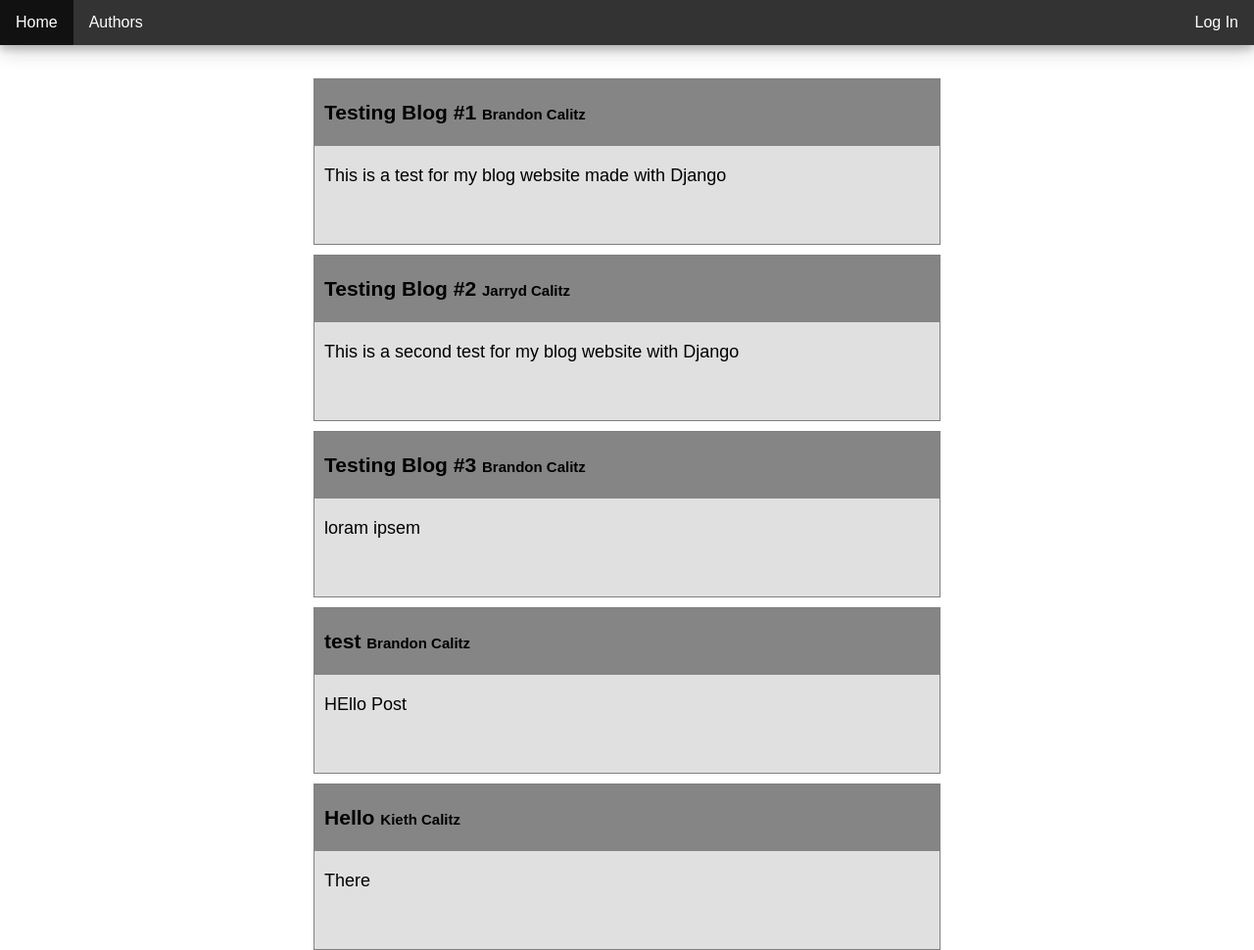
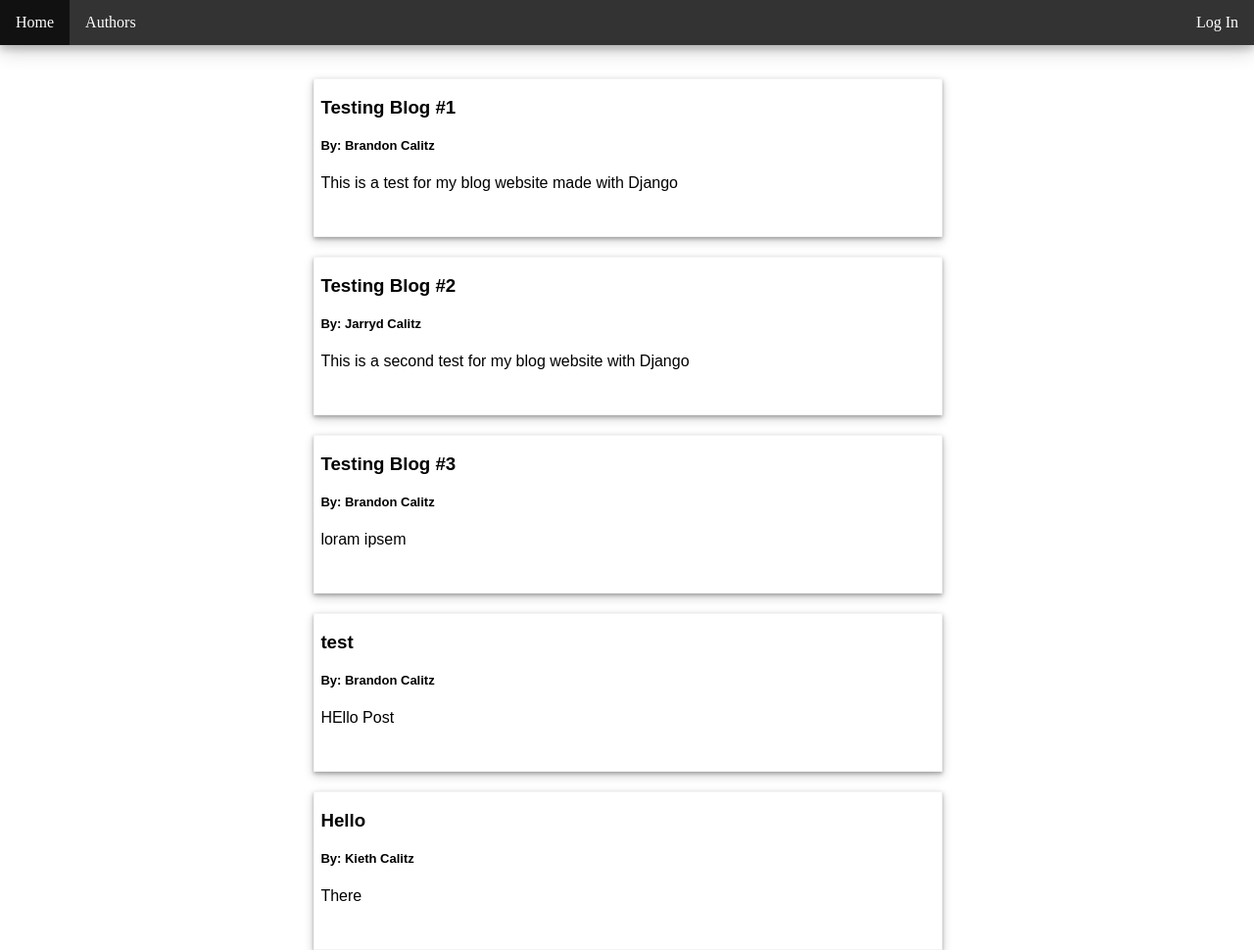
Before and after one commit to BCalitz/Blog, a Django app: page / in a window 1280 px wide. Shown: the whole page at 98% size. Run offline with Django 3.2, Linux system fonts and the light colour scheme; data comes from the database, SQL or seed files in the repository; both versions use the stored data as it was after the commit.

Commit message:
Styling Done

```diff
--- a/home/models.py
+++ b/home/models.py
@@ -5,8 +5,10 @@ class Author(models.Model):
 
     author_fname = models.CharField(max_length=64)
     author_sname = models.CharField(max_length=64)
-    author_email = models.EmailField(max_length=254)
+    author_email = models.EmailField(max_length=254, unique=True)
     author_pass = models.CharField(max_length=15)
+    # followers = models.ManyToManyField('self', related_name='follower',blank=True)
+    # following = models.ManyToManyField('self', related_name='following',blank=True)
     def __str__(self):
         return f"{self.author_fname} {self.author_sname}"
 
--- a/home/templates/home/index.html
+++ b/home/templates/home/index.html
@@ -2,20 +2,23 @@
 
 
 {% block body %}
+<div class='content'>
+    <ul class='blogs'>
+        {% for blog in blogs %}
+            <li class='blog-container'>
+                <a class='blog' href="{% url 'blog' blog.id %}" >
+                        <div class='content-container'>
+                            <h3 class='title'>{{ blog.blog_title}} </h3>
+                            <h5 class='name'>By: {{ blog.blog_author}}</h5>
+                            <p class='paragraph-container'>{{ blog.blog_context}}</p>
+                        </div>
 
-    {% for blog in blogs %}
-        <a href="{% url 'blog' blog.id %}" >
-            <div class='blog'>
-                <div class="title">
-                    <h3>
-                        {{ blog.blog_title}} <span class="author">{{ blog.blog_author}}</span>
-                    </h3>
-                </div>
-                <p class='content'>{{ blog.blog_context}}</p>
-            </div>
-        </a>
-    {% empty %}
-        <h3>No blogs</h3>
-    {% endfor %}
 
+                </a>
+            </li>
+        {% empty %}
+            <li><h3>No blogs</h3></li>
+        {% endfor %}
+    </ul>
+</div>
 {% endblock body %}
--- a/home/templates/home/login.html
+++ b/home/templates/home/login.html
@@ -2,11 +2,11 @@
 
 
 {% block body %}
-<div>
+<div class='form'>
     <form action="{% url 'login' %}" method="post">
     {% csrf_token %}
         {{form}}
-        <input type="submit" value="Submit">
+        <input class='submit' type="submit" value="Submit">
     </form>
     {% if message %}
     <p>{{message}}</p>
--- a/home/templates/home/post.html
+++ b/home/templates/home/post.html
@@ -6,7 +6,7 @@
     <form action="{% url 'post' %}" method="post">
         {% csrf_token %}
         {{ form }}
-        <input type="submit" value="Submit">
+        <input class='submit' type="submit" value="Submit">
     </form>
     <p>{{message}}</p>
 </div>
--- a/home/templates/home/signup.html
+++ b/home/templates/home/signup.html
@@ -2,11 +2,11 @@
 
 
 {% block body %}
-<div>
+<div class='form'>
     <form action="{% url 'signup' %}" method="post">
     {% csrf_token %}
     {{form}}
-        <input type="submit" value="Submit">
+        <input class='submit' type="submit" value="Submit">
     </form>
     {% if message %}
     <p>{{message}}</p>
--- a/home/views.py
+++ b/home/views.py
@@ -8,19 +8,19 @@ from django import forms
 
 
 class SignUpForm(forms.Form):
-    fname = forms.CharField(label="First Name")
-    sname = forms.CharField(label="Last Name")
-    email = forms.EmailField(label="Email")
-    password = forms.CharField(widget=forms.PasswordInput, label="Password")
-    cpass = forms.CharField(widget=forms.PasswordInput, label="Conferm Password")
+    fname = forms.CharField(label="First Name",widget=forms.TextInput(attrs={'class': 'block'}))
+    sname = forms.CharField(label="Last Name", widget=forms.TextInput(attrs={'class': 'block'}))
+    email = forms.EmailField(label="Email", widget=forms.TextInput(attrs={'class': 'block content-form'}))
+    password = forms.CharField(widget=forms.PasswordInput(attrs={'class': 'block'}), label="Password")
+    cpass = forms.CharField(widget=forms.PasswordInput(attrs={'class': 'block'}), label="Confirm Password")
 
 class SignInForm(forms.Form):
-    email = forms.EmailField(label="Email")
-    password = forms.CharField(widget=forms.PasswordInput, label="Password")
+    email = forms.EmailField(label="Email",widget=forms.TextInput(attrs={'class': 'block'}))
+    password = forms.CharField(widget=forms.PasswordInput(attrs={'class': 'block'}), label="Password")
 
 class PostForm(forms.Form):
-    title =forms.CharField(label='Title')
-    content= forms.CharField(widget=forms.Textarea)
+    title =forms.CharField(label='Title',widget=forms.TextInput(attrs={'class': 'block'}))
+    content= forms.CharField(widget=forms.Textarea(attrs={'class': 'block'}))
 
 
 def index(request):
@@ -55,7 +55,7 @@ def author(request, author_id):
 def authors(request):
     authors = Author.objects.all()
     return render(request, "home/authors.html", {
-        'authors': authors,
+        'authors': authors.order_by('author_sname','author_fname'),
         'log': request.session['log']
     })
 
@@ -105,18 +105,24 @@ def signup(request):
             email = form.cleaned_data["email"]
             password = form.cleaned_data["password"]
             cpass = form.cleaned_data["cpass"]
-            if password == cpass:
-                user = Author(author_fname=fname, author_sname=sname,
-                            author_email=email, author_pass=password)
-                user.save()
-                (request.session['log'])['loggedin'] = True
-                (request.session['log'])['author'] = model_to_dict(user)
-                request.session.modified = True
-                return HttpResponseRedirect(reverse("home"))
+            if not Author.objects.filter(author_email=email):
+                if password == cpass:
+                    user = Author(author_fname=fname, author_sname=sname,
+                                author_email=email, author_pass=password)
+                    user.save()
+                    (request.session['log'])['loggedin'] = True
+                    (request.session['log'])['author'] = model_to_dict(user)
+                    request.session.modified = True
+                    return HttpResponseRedirect(reverse("home"))
+                else:
+                    return render(request, "home/signup.html",{
+                        'form':form,
+                        'message': 'Passwords don\'t match!',
+                    })
             else:
                 return render(request, "home/signup.html",{
                     'form':form,
-                    'message': 'Passwords don\'t match!',
+                    'message': 'Email already exists',
                 })
     return render(request, "home/signup.html",{
         'form': SignUpForm
--- a/static/home/styles.css
+++ b/static/home/styles.css
@@ -1,40 +1,120 @@
-.author {
-  font-size: 15px;
+.content{
+  width: 100%;
 }
 
-.blog {
-  border-width: 1px;
-  background-color: rgb(224, 224, 224);
-  border-color: grey;
-  border-style: solid;
-  margin: 10px 0;
+.blogs{
+  list-style-type: none;
+  margin: 0;
+  padding: 0;
+  /* overflow: hidden; */
+
+}
+
+.blog{
+  display: block;
+  color: black;
+  text-decoration: none;
+  height: 150px;
+
+
+}
+
+.blog-container{
+  margin-bottom: 20px;
+  width: 100%;
+  height: 100%;
+  font-family: Arial, Helvetica, sans-serif;
+  padding-bottom: 10px;
+  box-shadow: 0 2px 4px 0 rgba(0, 0, 0, 0.281), 0 4px 10px 0 rgba(26, 26, 26, 0.19);
+  border: rgba(219, 219, 219, 0.3) 1px solid;
+}
+
+.paragraph-container{
+  --max-lines: 3;
+  position: relative;
+  max-height: calc(var(--lh) * var(--max-lines));
+  overflow: hidden;
+  padding-right: 1rem;
+}
+
+.title{
+  line-height: 20px;
+  margin-right: 2%;
+}
+
+.name{
+  font-size: small;
+}
+.content-container{
+  width: 100%;
+  height: 100%;
+  padding-left: 1%;
   overflow: hidden;
 }
 
-.title {
-  background-color: rgb(133, 133, 133);
-  height: fit-content;
-  padding: 1px 10px;
-  font-size: large;
+.authors-container{
+  height: 100%;
+  width: 100%;
 }
 
-a,
-a:hover,
-a:visited,
-a:active,
-a:link {
-  color: black;
+.author-list{
+  list-style-type: none;
+  list-style: none;
+  padding: 0;
+  font-family: Arial, Helvetica, sans-serif;
+  font-weight: 300;
+}
+
+.author{
   text-decoration: none;
+  color: rgb(0, 81, 255);
+}
+
+.author:hover{
+  text-decoration: underline;
+}
+
+
+.posts{
+  overflow: hidden;
+  text-overflow: ellipsis;
+  white-space: nowrap;
+}
+
+.form{
   font-family: Arial, Helvetica, sans-serif;
 }
 
-.content {
-  padding: 2px 10px;
-  font-size: large;
-  overflow: hidden;
-  text-overflow: ellipsis;
-  height: 60px;
+
+.block{
+  display: block;
+  height: 20px;
+  width: 40%;
+  margin-bottom: 10px;
 }
+
+.block:hover{
+  background-color: rgb(235, 235, 235);
+  border: solid rgba(41, 129, 245, 0.349) 2px;
+  border-radius: 3px;
+}
+
+.submit{
+  height: 30px;
+  width: 15%;
+  background-color: rgb(21, 95, 255);
+  border-radius: 5px;
+  border-style: none;
+  font-size: medium;
+  color: white;
+  font-weight: 700;
+}
+
+.content-form{
+  height: 100px;
+}
+
+
 
 .body {
   height: 100%;
```
Also changed, not shown: home/templates/home/author.html (+7 -5 lines), home/templates/home/authors.html (+11 -8 lines), db.sqlite3.
